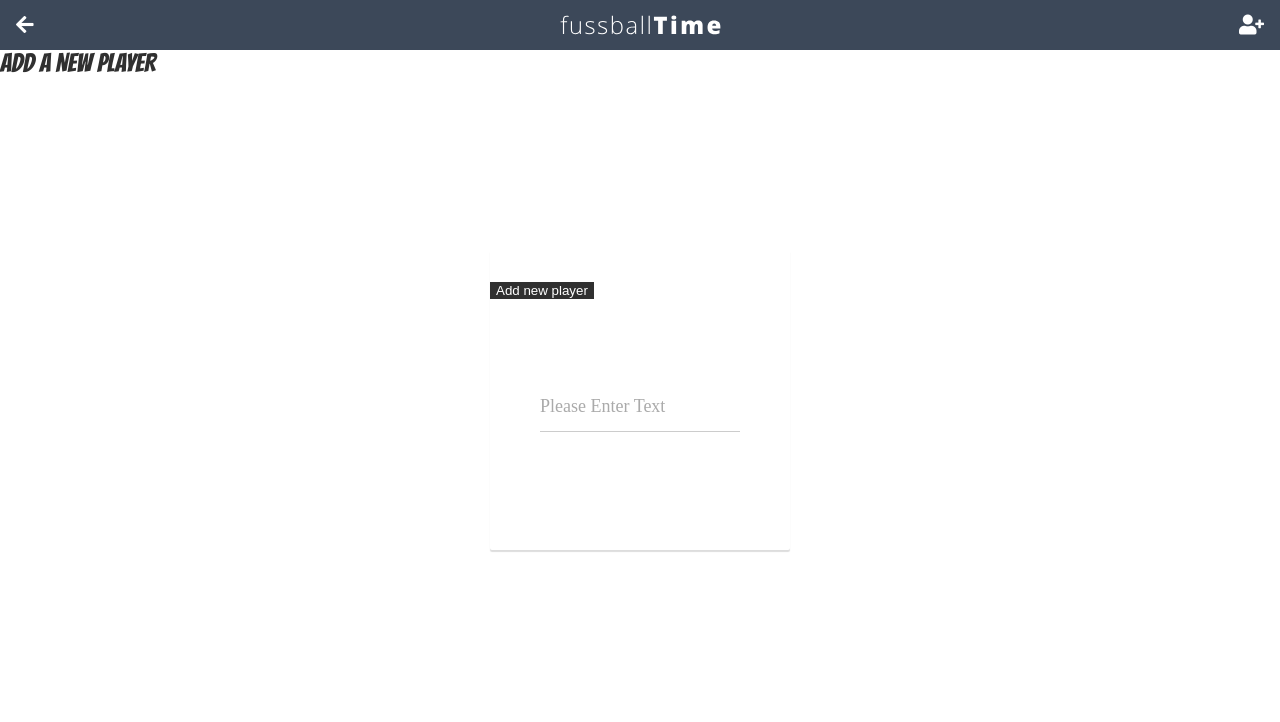
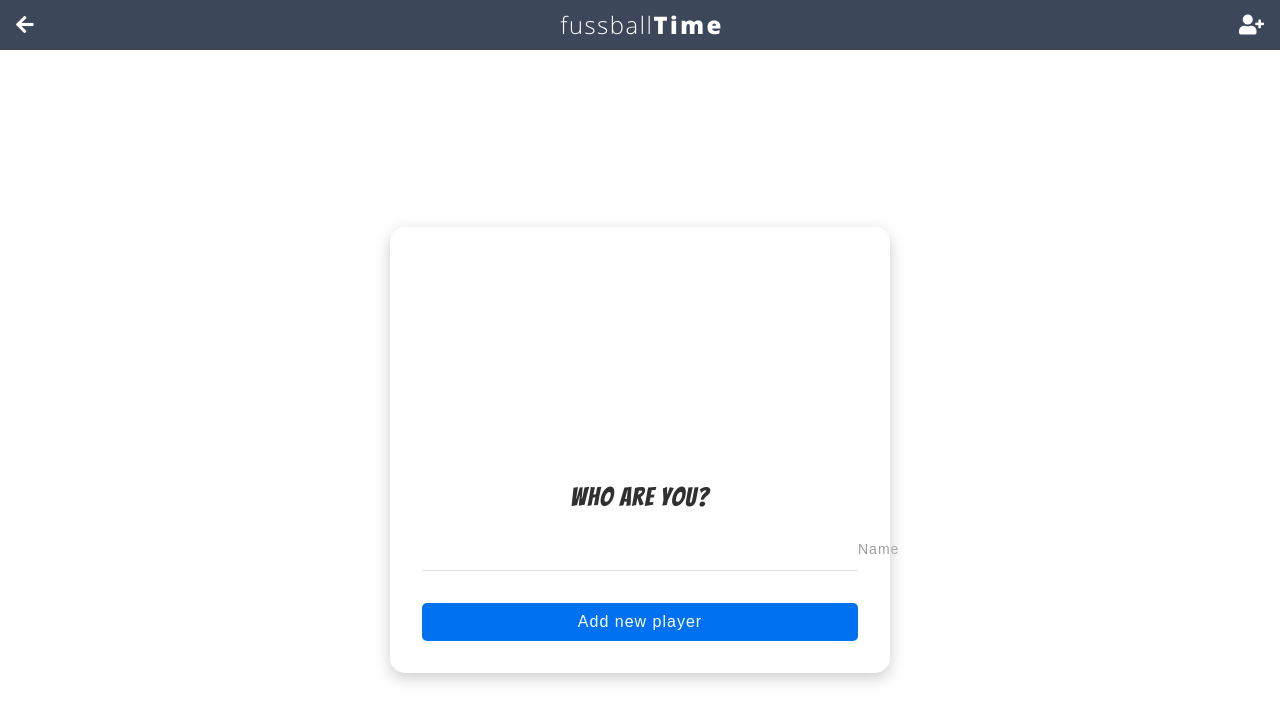
Before and after one commit to Avrumni/fuzball-app, an Angular app: page /addPlayer in a window 1280 px wide. Shown: the top 722 px of the page. Built offline with nearby package versions, Linux system fonts and the light colour scheme; no server answers.

Commit message:
Adding camera capture for profile avatar

```diff
--- a/src/app/auth/auth.ts
+++ b/src/app/auth/auth.ts
@@ -19,7 +19,7 @@ export class AuthProvider {
     }
 
     private handleError(error: Response) {
-        console.error(error);
+        console.log(error);
         return Observable.throw(' error');
     }
 
--- a/src/app/match/current-match/current-match.component.ts
+++ b/src/app/match/current-match/current-match.component.ts
@@ -45,7 +45,7 @@ export class CurrentMatchComponent implements OnInit, OnDestroy {
             startTime: this.timer
         };
         this.saving = true;
-        this.currentMatchService.save(completedMatch).subscribe(() => {
+        this.currentMatchService.save(completedMatch).subscribe((success) => {
             this.router.navigate(['']);
         });
 
--- a/src/app/match/current-match/current-match.service.ts
+++ b/src/app/match/current-match/current-match.service.ts
@@ -31,12 +31,11 @@ export class CurrentMatchService {
     }
 
     public save(match: Match): Observable<Match> {
-        console.log(match);
         return Observable.create((observer: Subscriber<Match>) => {
             this.saveMatchDetails(match).subscribe(() => {
                 this.httpClient.post<Match>(ApiConstants.MATCH, match).subscribe((savedMatch) => {
                     observer.next(savedMatch);
-                });
+                }, err => console.log(err));
             });
         });
     }
@@ -57,9 +56,9 @@ export class CurrentMatchService {
         if (!match.teamB.player2.id) {
             observables.push(this.savePlayer(match.teamB.player2));
         }
-        if (match.startTime && match.timePlayed) {
-            observables.push(this.saveStatistics(match.startTime, match.timePlayed));
-        }
+        // if (match.startTime && match.timePlayed) {
+        //     observables.push(this.saveStatistics(match.startTime, match.timePlayed));
+        // }
 
         if (observables.length > 0) {
             return Observable.forkJoin(observables);
--- a/src/app/player/create-player/create-player.component.html
+++ b/src/app/player/create-player/create-player.component.html
@@ -1,9 +1,11 @@
-
-<form [formGroup]="createPlayerForm" #formDir="ngForm" name="create-player" (ngSubmit)="onSubmit(createPlayerForm)">
-
-<h1>ADD A NEW PLAYER</h1>
-<div class="wrapper">
-    <input class="input" placeholder="Please Enter Text" type="text" formControlName="name" name="name">
+<div class="forms">
+    <form class="form" [formGroup]="createPlayerForm" #formDir="ngForm" name="create-player" (ngSubmit)="onSubmit(createPlayerForm)">
+        <video class="avatar" id="player" autoplay></video>
+        <canvas id="canvas" width=320 height=240></canvas>
+        <h1 class="form-title">Who are you?</h1>
+        <div class="form-group">
+            <input type="text" placeholder=" " class="form-input" type="text" formControlName="name" name="name">
+            <label for="" class="form-label">Name</label>
             <div
                 class="error"
                 *ngIf="createPlayerForm.get('name').hasError('minlength') && createPlayerForm.get('name').touched">
@@ -14,6 +16,7 @@
                 *ngIf="createPlayerForm.get('name').hasError('usernameInUse')">
                 Name already taken fam
             </div>
-    <button type="submit" [disabled]="createPlayerForm.get('name').hasError('usernameInUse')">Add new player</button>
         </div>
+        <button class="form-button" type="submit" [disabled]="createPlayerForm.get('name').hasError('usernameInUse')">Add new player</button>
     </form>
+</div>
--- a/src/app/player/create-player/create-player.component.scss
+++ b/src/app/player/create-player/create-player.component.scss
@@ -1,64 +1,105 @@
-.wrapper {
-    background-color: #FFF;
-    border-radius: 2px;
-    box-shadow: 0px 2px 1px 0px #DDD;
-    box-sizing: border-box;
-    height: 300px;
-    left: 50%;
-    margin: -150px 0 0 -150px;
-    position: absolute;
-    top: 50%;
-    width: 300px;
+
+.forms {
+    width: 100%;
+    height: 100vh;
+    display: flex;
+    justify-content: center;
+    align-items: center;
 }
 
-.input {
-    background-color: transparent;
-    border: none;
-    border-bottom: 1px solid #CCC;
-    color: #555;
-    box-sizing: border-box;
-    font-family: 'Arvo';
-    font-size: 18px;
-    height: 50px;
-    left: 50%;
-    margin: -25px 0 0 -100px;
-    padding: 10px 0px;
-    position: relative;
-    top: 50%;
-    width: 200px;
+.form {
+    width: 500px;
+    padding: 32px;
+    border-radius: 15px;
+    box-shadow: 0 5px 16px #ccc;
+    font-family: sans-serif;
+    letter-spacing: 1px;
 
-    &:focus {
-        outline: none;
+    @media (max-width: 599px) {
+        width: 100%;
+        height: 100%;
     }
+
 }
 
-input::-webkit-input-placeholder {
-    color: #AAA;
+.form-input,
+.form-button {
+    font-family: sans-serif;
+    letter-spacing: 1px;
+    font-size: 16px;
+    width: 100%;
+
 }
 
-input:focus::-webkit-input-placeholder {
-    color: dodgerblue;
+.form-title {
+    text-align: center;
+    margin: 0 0 32px 0;
+    font-weight: normal;
 }
 
-.input:focus+.underline {
-    transform: scale(1);
+.form-group {
+    position: relative;
+    margin-bottom: 32px;
 }
 
-.underline {
-    background-color: dodgerblue;
-    display: inline-block;
-    height: 2px;
-    left: 50px;
-    margin-top: -4px;
+.form-label {
     position: absolute;
-    top: 185px;
-    -webkit-transform: scale(0, 1);
-    transform: scale(0, 1);
-    -webkit-transition: all 0.5s linear;
-    transition: all 0.5s linear;
-    width: 202px;
+    top: 0;
+    z-index: -1;
+    color: #9e9e9e;
+    transition: 0.3s;
 }
 
-button {
+.form-input {
+    border: none;
+    border-bottom: 1px solid #e0e0e0;
+    width: 100%;
+    padding: 0 0 10px 0;
+    background-color: transparent;
+    outline: none;
+    transition: 0.3s;
+}
 
+.form-input:focus {
+    border-bottom: 1px solid #1a73a8;
 }
+
+.form-button {
+    padding: 10px 20px;
+    border: none;
+    border-radius: 5px;
+    color: #fff;
+    background-color: #0071f0;
+    outline: none;
+    cursor: pointer;
+    transition: 0.3s;
+}
+
+.form-button:hover {
+    background-color: rgba(0, 113, 240, 0.7);
+}
+
+.form-input:focus ~ .form-label,
+.form-input:not(:placeholder-shown) ~ .form-label {
+    top: -18px;
+    font-size: 12px;
+    color: #e0e0e0
+}
+
+.error {
+    color: red;
+    padding: 20px;
+}
+
+.avatar {
+    display: block;
+    margin: 0 auto 25px;
+    border-radius: 50%;
+    object-fit: cover;
+    width: 200px;
+    height: 200px;
+}
+
+canvas {
+    display: none;
+}
--- a/src/app/player/create-player/create-player.component.ts
+++ b/src/app/player/create-player/create-player.component.ts
@@ -1,10 +1,9 @@
 import {Component, OnInit} from '@angular/core';
-import {AbstractControl, FormBuilder, FormControl, FormGroup, Validators} from '@angular/forms';
+import {FormBuilder, FormGroup, Validators} from '@angular/forms';
 import {PlayerService} from '../player.service';
 import {Player} from '../player';
-import {ObserveOnMessage} from 'rxjs/operators/observeOn';
-import {Observable} from 'rxjs/Observable';
 import {UsernameValidator} from '../../validators/username';
+import {ApiConstants} from '../../common/api.constants';
 
 @Component({
     selector: 'app-create-player',
@@ -14,7 +13,7 @@ import {UsernameValidator} from '../../validators/username';
 export class CreatePlayerComponent implements OnInit {
     public createPlayerForm: FormGroup;
 
-    constructor(private fb: FormBuilder, private playerService: PlayerService, private usernameValidator: UsernameValidator ) {
+    constructor(private fb: FormBuilder, private playerService: PlayerService, private usernameValidator: UsernameValidator) {
     }
 
     ngOnInit() {
@@ -27,12 +26,31 @@ export class CreatePlayerComponent implements OnInit {
                 ],
                 this.usernameValidator.checkUsername.bind(this.usernameValidator)]
         });
+
+        const player = document.getElementById('player');
+
+        const constraints = {
+            video: true,
+        };
+
+        navigator.mediaDevices.getUserMedia(constraints)
+            .then((stream) => {
+                (<HTMLVideoElement>player).srcObject = stream;
+            });
     }
 
 
     onSubmit({value, valid}: { value: Player, valid: boolean }) {
         console.log(value, valid);
+        // Save snapshot of current video stream to a hidden canvas
+        const canvas = document.getElementById('canvas');
+        const image = (<HTMLCanvasElement>canvas).getContext('2d');
+        const player = document.getElementById('player');
+        image.drawImage((<HTMLVideoElement>player), 0, 0, (<HTMLCanvasElement>canvas).width, (<HTMLCanvasElement>canvas).height);
+        const dataURL = (<HTMLCanvasElement>canvas).toDataURL();
+        // console.log(dataURL)
         if (valid) {
+            this.playerService.storeInS3Bucket(dataURL);
             this.playerService.savePlayer({name: this.createPlayerForm.value.name})
                 .subscribe(data => console.log('player city', data),
                     error => console.log('something broke', error));
--- a/src/app/player/player.ts
+++ b/src/app/player/player.ts
@@ -1,5 +1,5 @@
 export class Player {
-    id?: string;
     name: string;
     avatar?: string;
+    id?: string;
 }
--- a/src/app/validators/username.ts
+++ b/src/app/validators/username.ts
@@ -24,6 +24,7 @@ export class UsernameValidator {
                 }
             }, (err) => {
                 resolve(null);
+                console.log(err)
             });
 
         });
```
Lines whose indentation alone changed are shown as unchanged.
